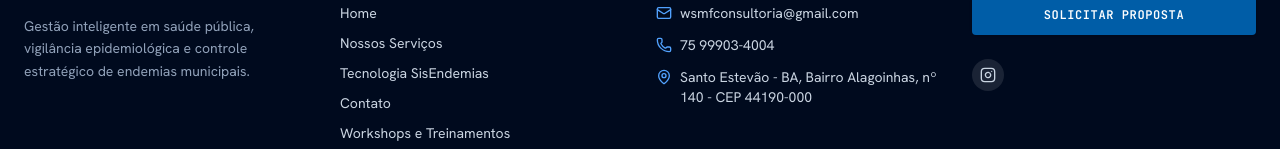
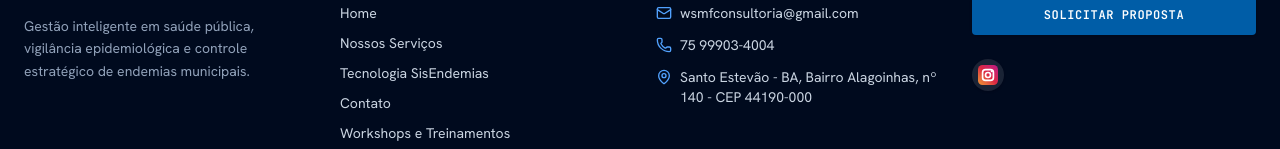
Before and after one commit to WSMFConsultoria/wsmfconsultoria, a React (Vite) app: page /contato in a window 1280 px wide. Shown: the part 1427-1576 px from the top of the page. Built offline with nearby package versions, Linux system fonts and the light colour scheme; no server answers; the database is empty.

Commit message:
feat: implement contact page with integrated form, contact information cards, and layout footer

```diff
--- a/src/components/layout/Footer.tsx
+++ b/src/components/layout/Footer.tsx
@@ -1,8 +1,9 @@
 import React, { useState, useEffect } from 'react';
 import { useNavigate } from 'react-router-dom';
-import { Mail, Phone, MapPin, Instagram } from 'lucide-react';
+import { Mail, Phone, MapPin } from 'lucide-react';
 import { useModalStore } from '../../store/useModalStore';
 import { supabase } from '../../lib/supabase';
+import InstagramOfficialIcon from '../ui/InstagramOfficialIcon';
 
 export default function Footer() {
   const navigate = useNavigate();
@@ -174,10 +175,10 @@ export default function Footer() {
                 href={formatInstagramUrl(contactInfo.instagram_url)}
                 target="_blank"
                 rel="noopener noreferrer"
-                className="w-8 h-8 rounded-full bg-white/10 hover:bg-white/20 flex items-center justify-center text-slate-300 hover:text-white transition-all"
+                className="w-8 h-8 rounded-full bg-white/10 hover:bg-white/20 flex items-center justify-center transition-all shadow-sm hover:shadow"
                 title="Siga no Instagram"
               >
-                <Instagram className="w-4 h-4" />
+                <InstagramOfficialIcon className="w-5 h-5" />
               </a>
             )}
           </div>
--- /dev/null
+++ b/src/components/ui/InstagramOfficialIcon.tsx
@@ -0,0 +1,29 @@
+import React from 'react';
+
+export default function InstagramOfficialIcon({ className }: { className?: string }) {
+  return (
+    <svg
+      xmlns="http://www.w3.org/2000/svg"
+      viewBox="0 0 24 24"
+      fill="none"
+      className={className}
+    >
+      <defs>
+        <linearGradient id="ig-grad" x1="0%" y1="100%" x2="100%" y2="0%">
+          <stop offset="0%" stopColor="#f09433" />
+          <stop offset="25%" stopColor="#e6683c" />
+          <stop offset="50%" stopColor="#dc2743" />
+          <stop offset="75%" stopColor="#cc2366" />
+          <stop offset="100%" stopColor="#bc1888" />
+        </linearGradient>
+      </defs>
+      {/* Background shape */}
+      <rect width="24" height="24" rx="5.5" fill="url(#ig-grad)" />
+
+      {/* Camera outline */}
+      <rect x="5.5" y="5.5" width="13" height="13" rx="3.5" stroke="white" strokeWidth="2" />
+      <circle cx="12" cy="12" r="3" stroke="white" strokeWidth="2" />
+      <circle cx="16.5" cy="7.5" r="1.25" fill="white" />
+    </svg>
+  );
+}
--- a/src/pages/Contact.tsx
+++ b/src/pages/Contact.tsx
@@ -1,8 +1,9 @@
 import React, { useState, useEffect } from 'react';
 import { motion, AnimatePresence } from 'motion/react';
-import { Mail, Phone, MapPin, AtSign, Send, CheckCircle2, Map, Loader2 } from 'lucide-react';
+import { Mail, Phone, MapPin, Send, CheckCircle2, Map, Loader2 } from 'lucide-react';
 import { ContactMessage } from '../types';
 import { supabase } from '../lib/supabase';
+import InstagramOfficialIcon from '../components/ui/InstagramOfficialIcon';
 
 const DEFAULT_HEADER = {
   title: 'Entre em Contato',
@@ -189,8 +190,8 @@ export default function Contact() {
               <div className="bg-surface border border-outline-variant rounded-xl p-5 shadow-sm hover:shadow-md transition-shadow relative overflow-hidden group">
                 <div className="absolute top-0 left-0 w-full h-[3px] bg-secondary"></div>
                 <div className="flex items-center gap-4">
-                  <div className="w-12 h-12 rounded-xl bg-surface-container flex items-center justify-center text-secondary group-hover:bg-secondary group-hover:text-on-secondary transition-colors duration-300">
-                    <AtSign className="w-5 h-5" />
+                  <div className="w-12 h-12 rounded-xl bg-surface-container flex items-center justify-center group-hover:scale-105 transition-transform duration-300">
+                    <InstagramOfficialIcon className="w-7 h-7" />
                   </div>
                   <div className="min-w-0">
                     <h3 className="font-mono text-[10px] uppercase tracking-widest text-on-surface-variant font-bold">Instagram</h3>
```
